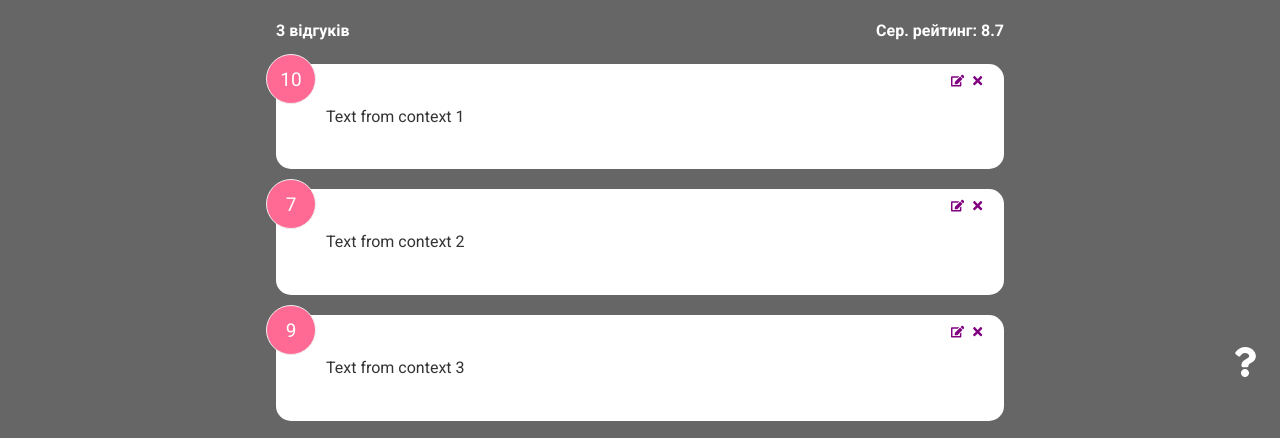
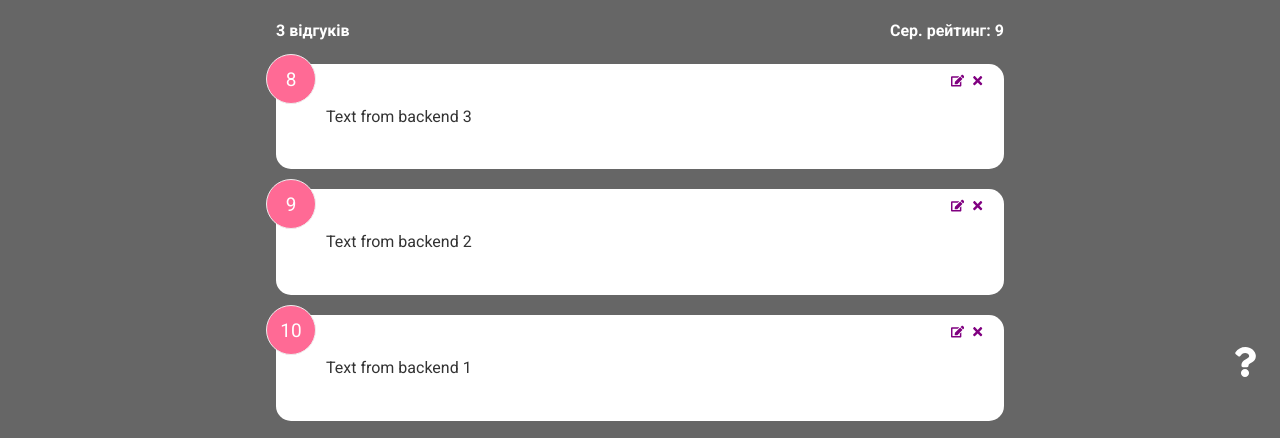
Before and after one commit to nat-dep-clg-chnu-cs/web-programming-and-web-design, a React (Create React App) app: page / in a window 1280 px wide. Shown: the part 395-833 px from the top of the page. Built offline with nearby package versions, Linux system fonts and the light colour scheme; data requests are answered from the project's data file.

Commit message:
Кінець лекції №8
Signed-off-by: VVKo <v.v.kovdrysh@gmail.com>

```diff
--- /dev/null
+++ b/db.json
@@ -0,0 +1,19 @@
+{
+  "feedback": [
+    {
+      "id": 2,
+      "text": "Text from backend 2",
+      "rating": 9
+    },
+    {
+      "id": 1,
+      "text": "Text from backend 1",
+      "rating": 10
+    },
+    {
+      "id": 3,
+      "text": "Text from backend 3",
+      "rating": 8
+    }
+  ]
+}
--- a/package.json
+++ b/package.json
@@ -6,7 +6,9 @@
     "@testing-library/jest-dom": "^5.16.5",
     "@testing-library/react": "^13.4.0",
     "@testing-library/user-event": "^13.5.0",
+    "concurrently": "^7.6.0",
     "framer-motion": "^10.0.1",
+    "json-server": "^0.17.3",
     "react": "^18.2.0",
     "react-dom": "^18.2.0",
     "react-icons": "^4.7.1",
@@ -19,7 +21,9 @@
     "start": "react-scripts start",
     "build": "react-scripts build",
     "test": "react-scripts test",
-    "eject": "react-scripts eject"
+    "eject": "react-scripts eject",
+    "server": "json-server --watch db.json --port 5000",
+    "dev": "concurrently \"npm run server\" \"npm run start\""
   },
   "eslintConfig": {
     "extends": [
--- a/src/components/FeedbackList.js
+++ b/src/components/FeedbackList.js
@@ -2,14 +2,16 @@
 import { motion } from "framer-motion"
 import FeedbackItem from "./FeedbackItem";
 import FeedbackContext from "../context/FeedbackContext";
+import Spinner from "../shared/Spinner";
 
 const FeedbackList = () => {
-    const {feedback} = useContext(FeedbackContext)
+    const {feedback, isLoading} = useContext(FeedbackContext)
 
-  if (!feedback || feedback.length === 0) {
+  if (!isLoading && (!feedback || feedback.length === 0)) {
     return <p>Повідомлень немає</p>;
   }
-  return (
+
+  return isLoading ? <Spinner/> : (
     <div className="feedback-list">
       {feedback.map((item) => (
           <motion.div key={item.id}
--- a/src/context/FeedbackContext.js
+++ b/src/context/FeedbackContext.js
@@ -1,29 +1,27 @@
-import {createContext, useState} from "react";
+import {createContext, useEffect, useState} from "react";
 import {v4 as uuidv4} from "uuid";
 
 const FeedbackContext = createContext()
 
 export const FeedbackProvider = ({children}) => {
-    const [feedback, setFeedback] = useState([{
-        id: 1,
-        text: 'Text from context 1',
-        rating: 10,
-    },
-        {
-            id: 2,
-            text: 'Text from context 2',
-            rating: 7,
-        },
-        {
-            id: 3,
-            text: 'Text from context 3',
-            rating: 9,
-        }
-    ])
+    const [isLoading, setIsloading] = useState(true)
+    const [feedback, setFeedback] = useState([])
     const [feedbackEdit, setFeedbackEdit] = useState({
         item: {},
         edit: false,
     })
+
+    useEffect(()=>{
+        fetchFeedback()
+    },[])
+
+    const fetchFeedback = async () => {
+        const response = await fetch('http://localhost:5000/feedback?_sort=id&_order=desc')
+        const data = await response.json()
+
+        setFeedback(data)
+        setIsloading(false)
+    }
     const addFeedback = (newFeedback) => {
         newFeedback.id = uuidv4()
         setFeedback([newFeedback, ...feedback])
@@ -51,6 +49,7 @@
     return <FeedbackContext.Provider value={{
         feedback,
         feedbackEdit,
+        isLoading,
         deleteFeedback,
         addFeedback,
         editFeedback,
--- /dev/null
+++ b/src/shared/Spinner.js
@@ -0,0 +1,9 @@
+import React from 'react';
+import spinner from '../assets/spinner.gif'
+const Spinner = () => {
+    return <img src={spinner} alt={'Loading...'} style={{
+        width: '100px', margin: 'auto', display: 'block'}}
+    />
+};
+
+export default Spinner;
```
Also changed, not shown: src/assets/spinner.gif (added), 1 other file (tests, documents, lock files or other folders).
